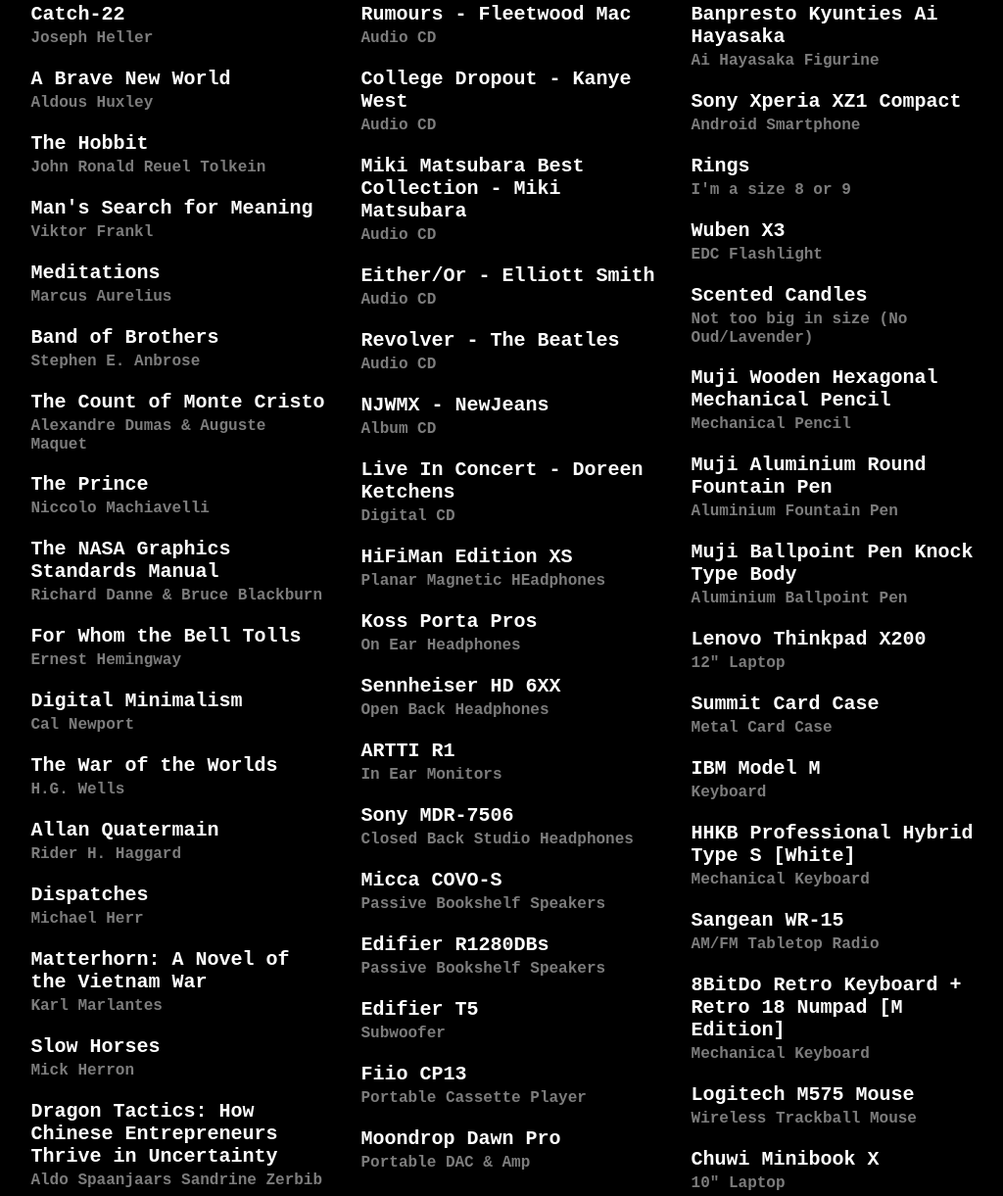
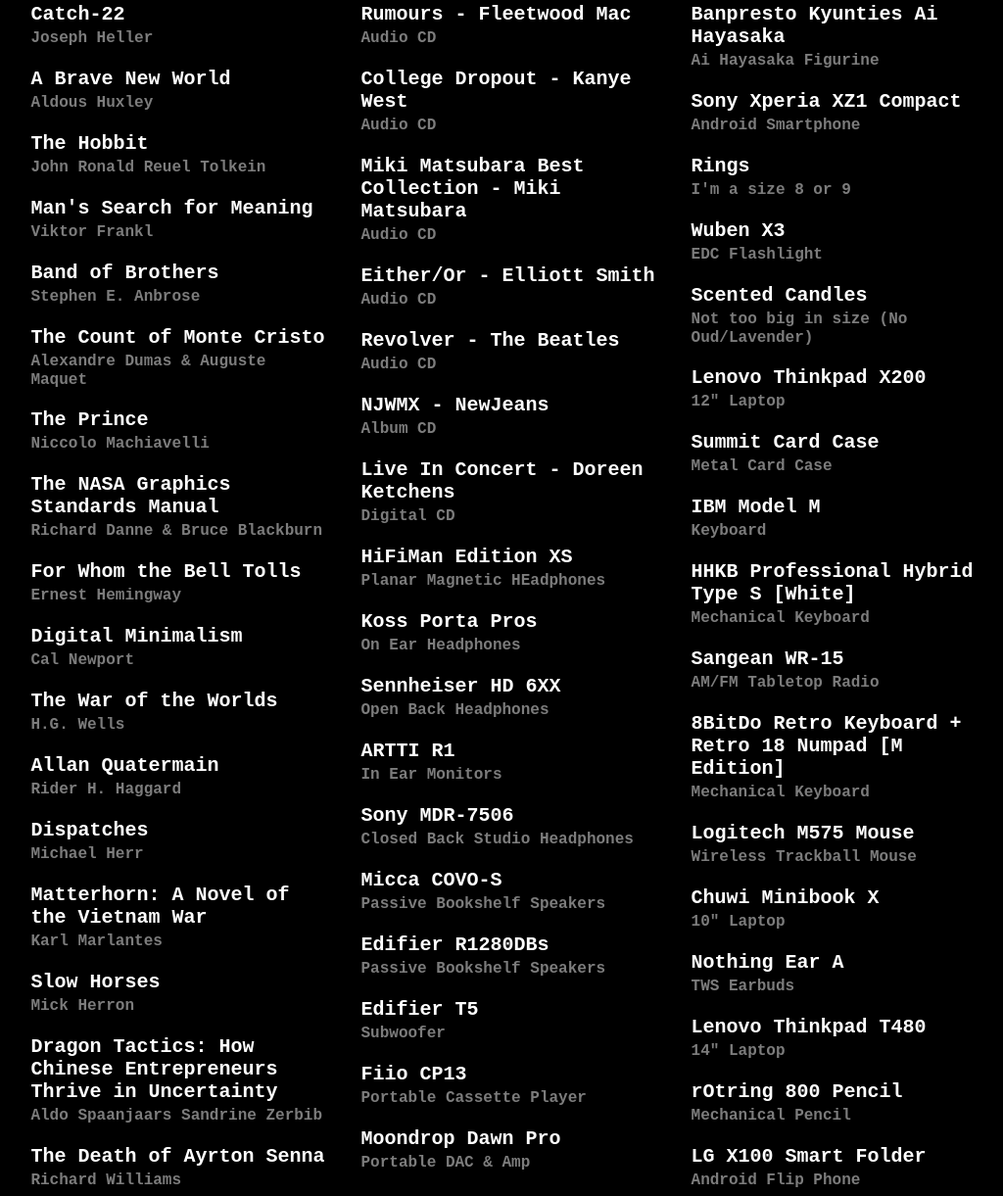
Before and after one commit to DittoMadness/Zeulchos, a plain HTML site: page wishlist.html in a window 1280 px wide. Shown: the part 791-2012 px from the top of the page at 98% size, without its empty margins (118-1142 px from the left). Drawn offline with Linux system fonts and the light colour scheme.

Commit message:
removed a few items

```diff
--- a/wishlist.html
+++ b/wishlist.html
@@ -109,9 +109,6 @@ Fallingwater 1935
 
 <li>Man's Search for Meaning<br>
 <span class="add_info">Viktor Frankl</span></li>
-
-<li>Meditations<br>
-<span class="add_info">Marcus Aurelius</span></li>
 
 <li>Band of Brothers<br>
 <span class="add_info">Stephen E. Anbrose</span></li>
@@ -245,13 +242,10 @@ Fallingwater 1935
 <li>ESP M-II Sayo<br>
 <span class="add_info">Electric Guitar</span></li>
 
-<li>Squier Contemporary Starcaster [Surf Pearl]<br>
+<li>Harley Benton DC-Junior LTD [Pelham Blue]<br>
 <span class="add_info">Electric Guitar</span></li>
 
 <li>Yamaha Revstar RSS02T [Black]<br>
-<span class="add_info">Electric Guitar</span></li>
-
-<li>Gretsch G2622 Streamliner [Gunmetal]<br>
 <span class="add_info">Electric Guitar</span></li>
 
 </ul>
@@ -280,15 +274,6 @@ Fallingwater 1935
 
 <li>Scented Candles<br>
 <span class="add_info">Not too big in size (No Oud/Lavender)</span></li>
-
-<li>Muji Wooden Hexagonal Mechanical Pencil<br>
-<span class="add_info">Mechanical Pencil</span></li>
-
-<li>Muji Aluminium Round Fountain Pen<br>
-<span class="add_info">Aluminium Fountain Pen</span></li>
-
-<li>Muji Ballpoint Pen Knock Type Body<br>
-<span class="add_info">Aluminium Ballpoint Pen</span></li>
 
 <li>Lenovo Thinkpad X200<br>
 <span class="add_info">12" Laptop</span></li>
```
